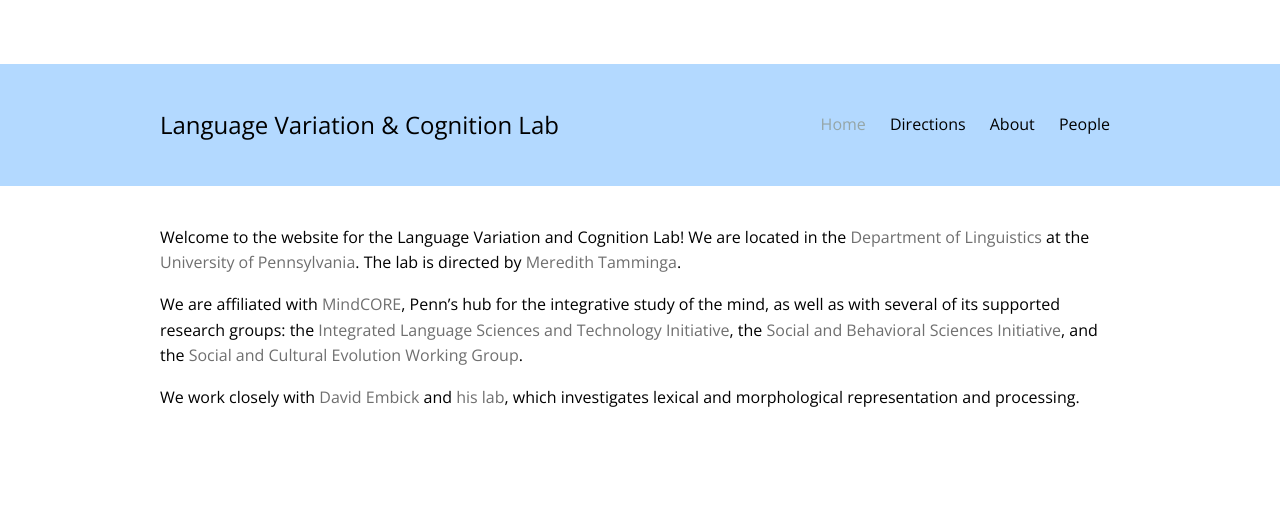
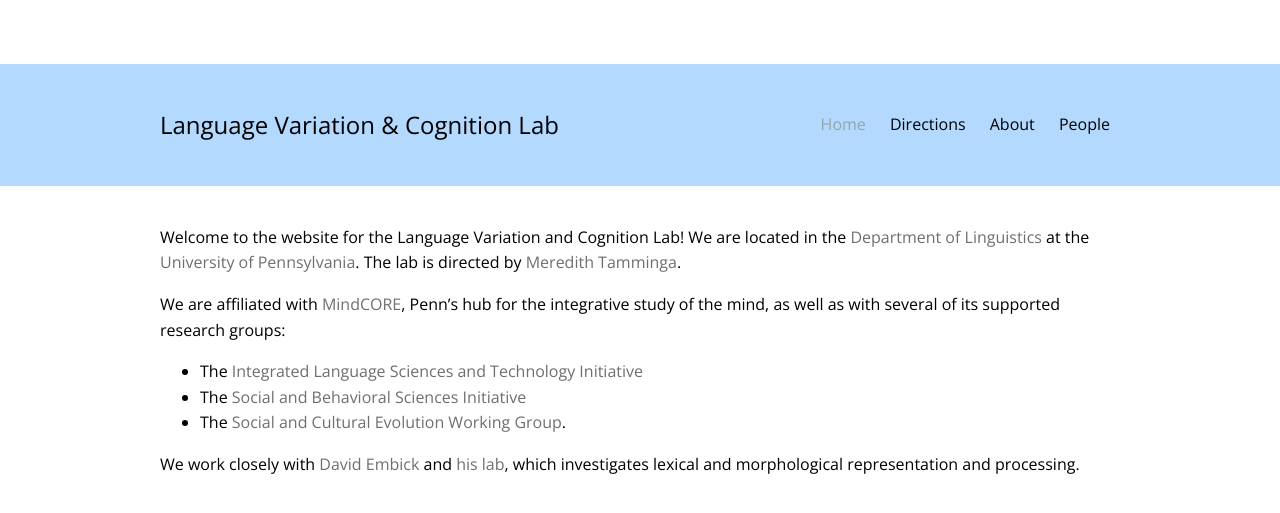
Before and after one commit to laceywade/TammingaLab.github.io, a Jekyll site: the page built from index.md, in a window 1280 px wide. Shown: the top 513 px of the page. Built offline with Jekyll 4.4.1, drawn with Linux system fonts in a browser that asks for light colours; some web fonts are replaced.

Commit message:
Update index.md

```diff
--- a/index.md
+++ b/index.md
@@ -8,6 +8,9 @@
 
 Welcome to the website for the Language Variation and Cognition Lab! We are located in the [Department of Linguistics](https://www.ling.upenn.edu/) at the [University of Pennsylvania](https://www.upenn.edu/). The lab is directed by [Meredith Tamminga](http://meredithtamminga.com/).
 
-We are affiliated with [MindCORE](https://mindcore.sas.upenn.edu/), Penn's hub for the integrative study of the mind, as well as with several of its supported research groups: the [Integrated Language Sciences and Technology Initiative](http://web.sas.upenn.edu/langscience/), the [Social and Behavioral Sciences Initiative](http://web.sas.upenn.edu/penn-sbsi/), and the [Social and Cultural Evolution Working Group](https://web.sas.upenn.edu/scew/).
+We are affiliated with [MindCORE](https://mindcore.sas.upenn.edu/), Penn's hub for the integrative study of the mind, as well as with several of its supported research groups:
+* The [Integrated Language Sciences and Technology Initiative](http://web.sas.upenn.edu/langscience/)
+* The [Social and Behavioral Sciences Initiative](http://web.sas.upenn.edu/penn-sbsi/)
+* The [Social and Cultural Evolution Working Group](https://web.sas.upenn.edu/scew/).
 
 We work closely with [David Embick](https://www.ling.upenn.edu/~embick/) and [his lab](http://web.sas.upenn.edu/embick-lab/), which investigates lexical and morphological representation and processing.
```
